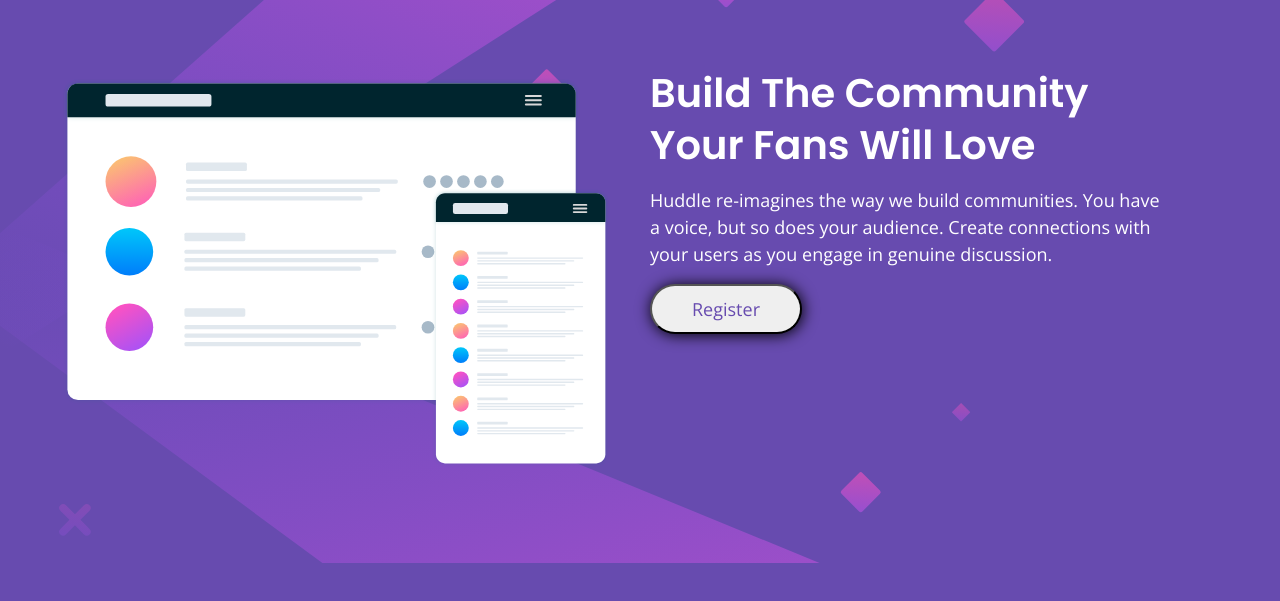
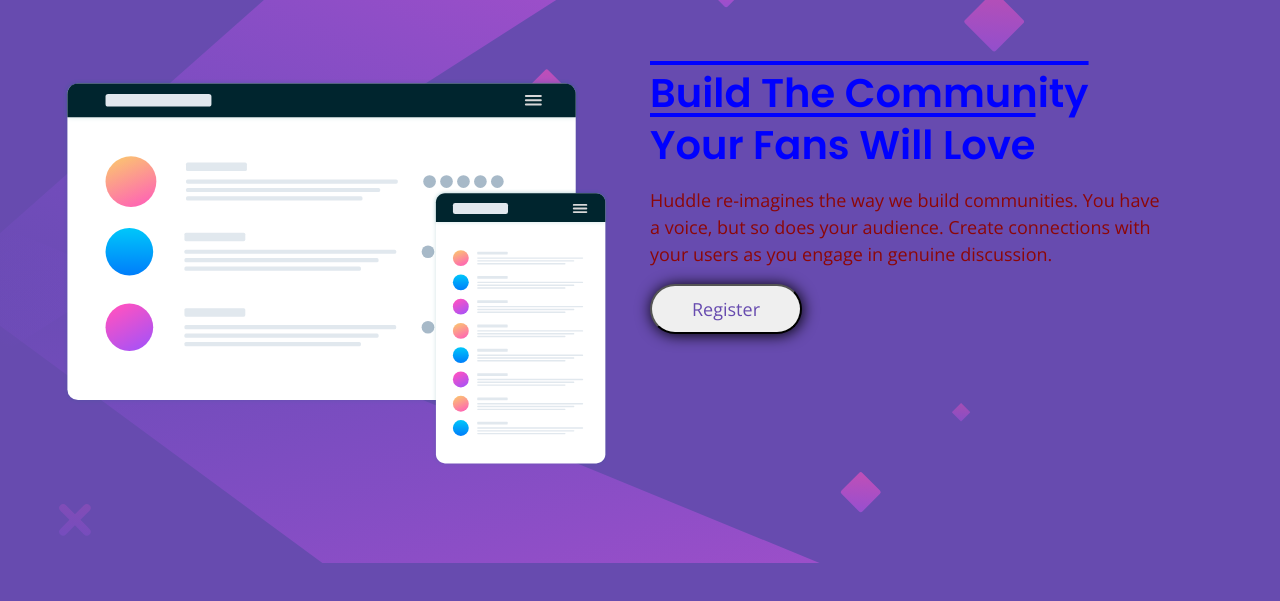
Before and after one commit to ArchibaldAuduget/huddle, a plain HTML site: page huddle/index.html in a window 1280 px wide. Shown: the part 139-740 px from the top of the page. Drawn offline with nearby package versions, Linux system fonts and the light colour scheme.

Commit message:
changement3

```diff
--- a/huddle/style.css
+++ b/huddle/style.css
@@ -71,7 +71,7 @@ body{
 }
 .text{
      display: block;
-     color: white;
+     color: rgb(141, 7, 7);
      width: 100%;
      height: 400px;
      position: relative;
@@ -85,6 +85,8 @@ body{
      line-height: 1.3;
      font-size: 40px;
      font-family: 'Poppins', sans-serif;
+     text-decoration: overline;
+     color: blue;
 
 }
 .text p{
```
